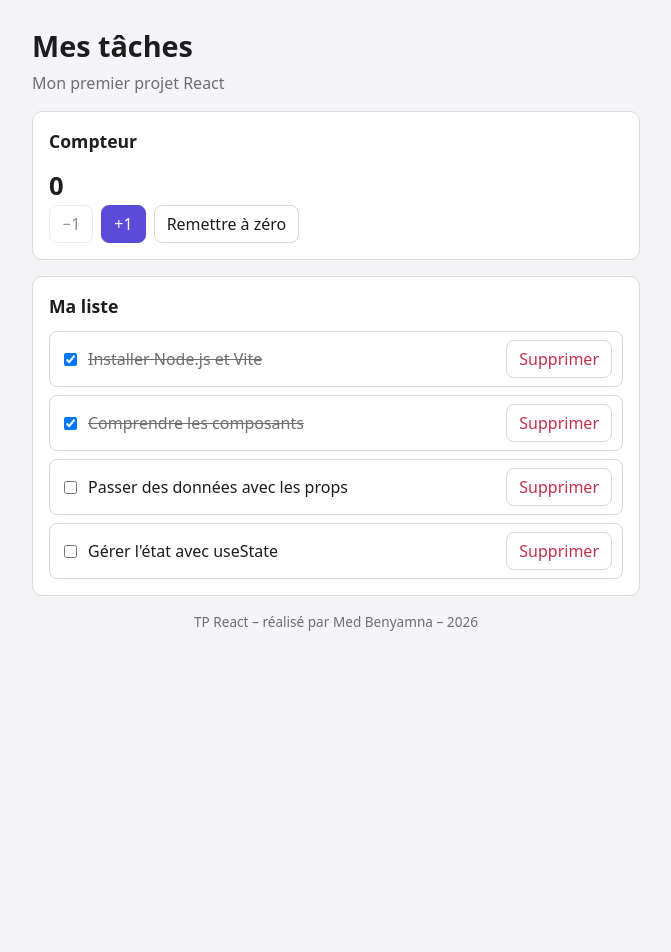
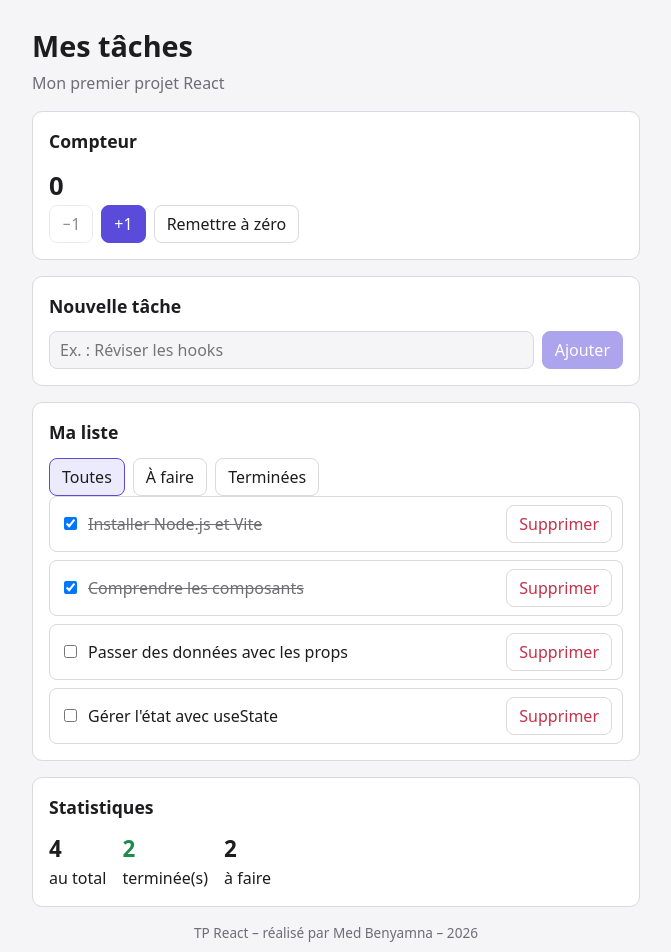
Before and after one commit to iamsernine/web-tp, a React (Vite) app in the folder mes-taches/: page / in a window 1280 px wide. Shown: the top 952 px of the page, without its empty margins (304-975 px from the left). Before the commit the page ends 800 px from the top, so only its background shows below. Built offline with nearby package versions, Linux system fonts and the light colour scheme.

Commit message:
Étape 4 : formulaire contrôlé, filtres et statistiques

```diff
--- a/mes-taches/src/App.jsx
+++ b/mes-taches/src/App.jsx
@@ -4,6 +4,9 @@ import Pied from './components/Pied.jsx'
 import Carte from './components/Carte.jsx'
 import ListeTaches from './components/ListeTaches.jsx'
 import Compteur from './components/Compteur.jsx'
+import FormulaireAjout from './components/FormulaireAjout.jsx'
+import Filtres from './components/Filtres.jsx'
+import Statistiques from './components/Statistiques.jsx'
 const TACHES_INITIALES = [
   { id: 1, titre: 'Installer Node.js et Vite', terminee: true },
   { id: 2, titre: 'Comprendre les composants', terminee: true },
@@ -12,8 +15,11 @@ const TACHES_INITIALES = [
 ]
 function App() {
  const [taches,setTaches] = useState(TACHES_INITIALES)
+ const [filtre,setFiltre] = useState('toutes')
  function basculerTache(id) { setTaches(ancien => ancien.map(t => t.id === id ? {...t, terminee: !t.terminee} : t)) }
  function supprimerTache(id) { setTaches(ancien => ancien.filter(t => t.id !== id)) }
- return <div className="app"><Entete titre="Mes tâches" sousTitre="Mon premier projet React" /><Carte titre="Compteur"><Compteur /></Carte><Carte titre="Ma liste"><ListeTaches taches={taches} onBasculer={basculerTache} onSupprimer={supprimerTache} /></Carte><Pied auteur="Med Benyamna" /></div>
+ function ajouterTache(titre) { setTaches(ancien => [...ancien,{id: Date.now(),titre,terminee:false}]) }
+ const tachesVisibles = taches.filter(t => filtre === 'toutes' || (filtre === 'actives' && !t.terminee) || (filtre === 'terminees' && t.terminee))
+ return <div className="app"><Entete titre="Mes tâches" sousTitre="Mon premier projet React" /><Carte titre="Compteur"><Compteur /></Carte><Carte titre="Nouvelle tâche"><FormulaireAjout onAjouter={ajouterTache} /></Carte><Carte titre="Ma liste"><Filtres filtre={filtre} onChanger={setFiltre} /><ListeTaches taches={tachesVisibles} onBasculer={basculerTache} onSupprimer={supprimerTache} /></Carte><Carte titre="Statistiques"><Statistiques taches={taches} /></Carte><Pied auteur="Med Benyamna" /></div>
 }
 export default App
--- /dev/null
+++ b/mes-taches/src/components/Filtres.jsx
@@ -0,0 +1,5 @@
+const OPTIONS = [{ valeur: 'toutes', libelle: 'Toutes' }, { valeur: 'actives', libelle: 'À faire' }, { valeur: 'terminees', libelle: 'Terminées' }]
+function Filtres({ filtre, onChanger }) {
+  return <div className="filtres">{OPTIONS.map(option => <button key={option.valeur} type="button" className={filtre === option.valeur ? 'actif' : ''} aria-pressed={filtre === option.valeur} onClick={() => onChanger(option.valeur)}>{option.libelle}</button>)}</div>
+}
+export default Filtres
--- /dev/null
+++ b/mes-taches/src/components/FormulaireAjout.jsx
@@ -0,0 +1,16 @@
+import { useState } from 'react'
+function FormulaireAjout({ onAjouter }) {
+  const [titre, setTitre] = useState('')
+  function gererSoumission(event) {
+    event.preventDefault()
+    const titreNettoye = titre.trim()
+    if (!titreNettoye) return
+    onAjouter(titreNettoye)
+    setTitre('')
+  }
+  return <form className="formulaire" onSubmit={gererSoumission}>
+    <input type="text" value={titre} onChange={event => setTitre(event.target.value)} placeholder="Ex. : Réviser les hooks" aria-label="Nouvelle tâche" />
+    <button type="submit" className="principal" disabled={!titre.trim()}>Ajouter</button>
+  </form>
+}
+export default FormulaireAjout
--- /dev/null
+++ b/mes-taches/src/components/Statistiques.jsx
@@ -0,0 +1,7 @@
+function Statistiques({ taches }) {
+  const total = taches.length
+  const terminees = taches.filter(tache => tache.terminee).length
+  const restantes = total - terminees
+  return <div className="stats"><div><strong>{total}</strong> au total</div><div className="terminees"><strong>{terminees}</strong> terminée(s)</div><div><strong>{restantes}</strong> à faire</div></div>
+}
+export default Statistiques
```
